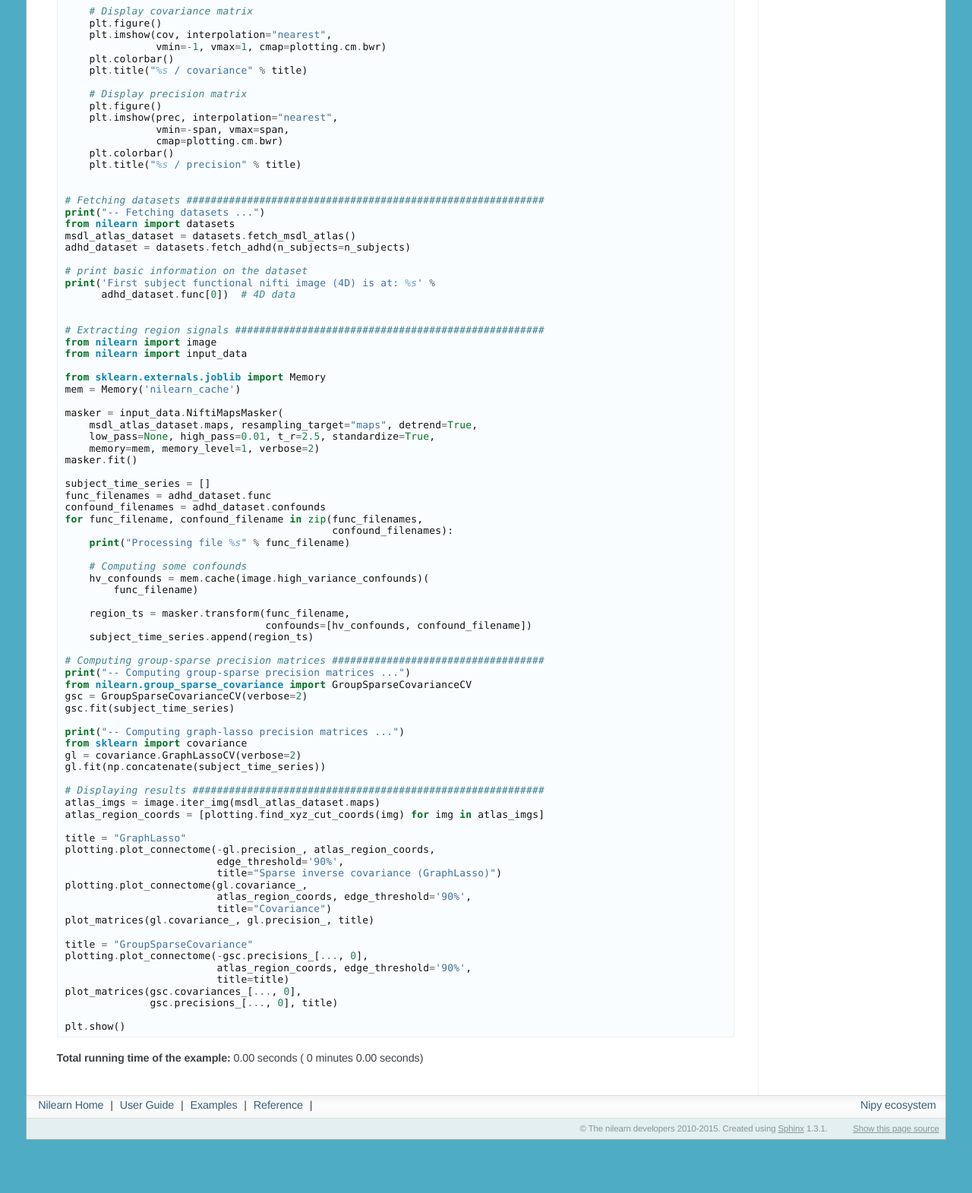
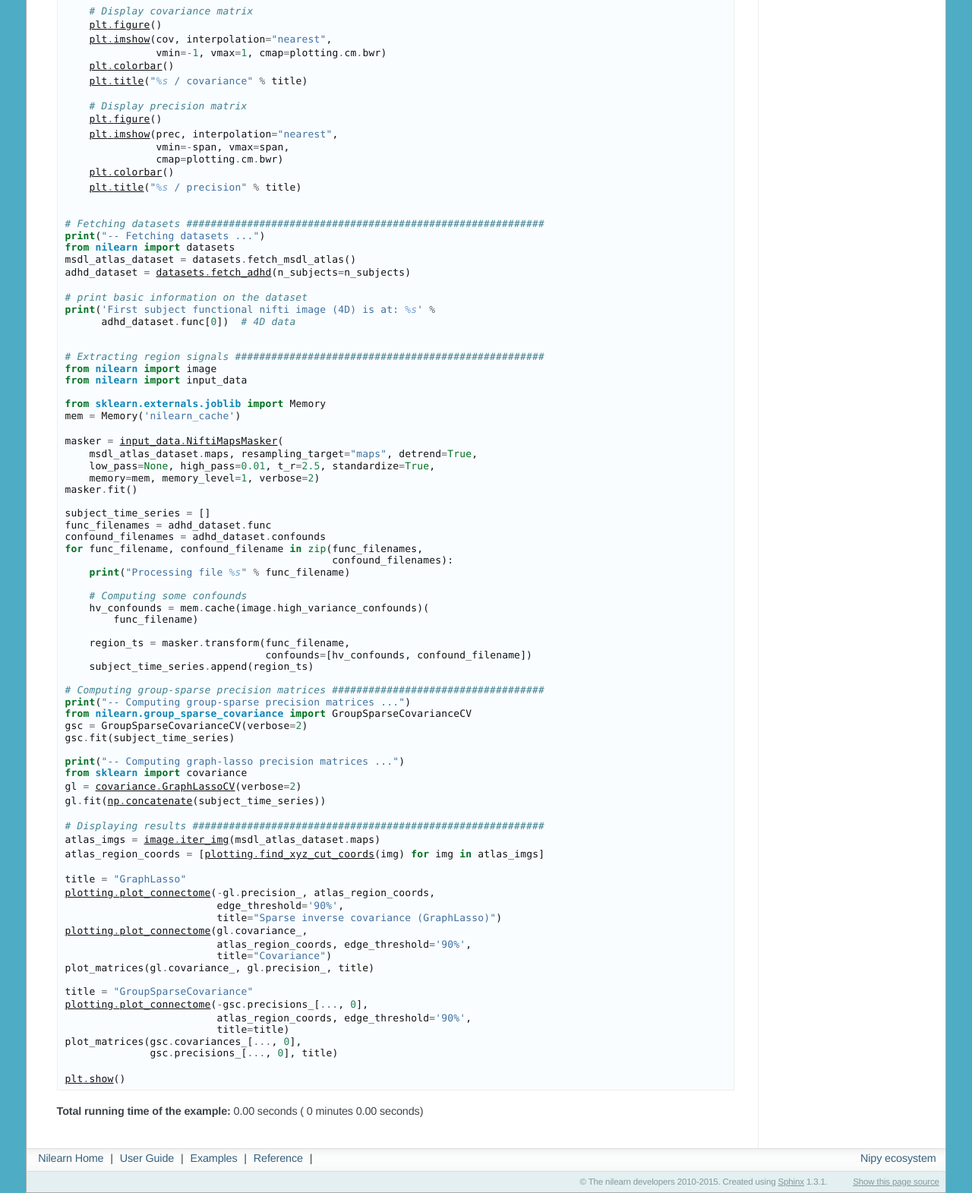
Before and after one commit to MartinPerez/MartinPerez.github.io, a plain HTML site: page auto_examples/connectivity/plot_multi_subject_connectome.html in a window 1280 px wide. Shown: the part 660-2231 px from the top of the page at 76% size. Before the commit the page ends 2161 px from the top, so only its background shows below. Drawn offline with Linux system fonts and the light colour scheme; a script that the page names is missing.

Commit message:
Make install

```diff
--- a/_static/nature.css
+++ b/_static/nature.css
@@ -1519,7 +1519,7 @@ ul#tabs li.active {
 
 ul#tab {
     list-style-type: none;
-    margin-bottom: 1em;
+    margin:0;
     padding: 0;
     background:#FF7F50;
     -moz-box-shadow: 8px 8px 0px 0px #355F7C;
--- a/auto_examples/connectivity/plot_multi_subject_connectome.html
+++ b/auto_examples/connectivity/plot_multi_subject_connectome.html
@@ -210,26 +210,26 @@ using the group sparse inverse covariance estimate.</p>
     <span class="n">span</span> <span class="o">=</span> <span class="nb">max</span><span class="p">(</span><span class="nb">abs</span><span class="p">(</span><span class="n">prec</span><span class="o">.</span><span class="n">min</span><span class="p">()),</span> <span class="nb">abs</span><span class="p">(</span><span class="n">prec</span><span class="o">.</span><span class="n">max</span><span class="p">()))</span>
 
     <span class="c"># Display covariance matrix</span>
-    <span class="n">plt</span><span class="o">.</span><span class="n">figure</span><span class="p">()</span>
-    <span class="n">plt</span><span class="o">.</span><span class="n">imshow</span><span class="p">(</span><span class="n">cov</span><span class="p">,</span> <span class="n">interpolation</span><span class="o">=</span><span class="s">&quot;nearest&quot;</span><span class="p">,</span>
+    <a href="http://matplotlib.org/api/figure_api.html#matplotlib.figure"><span class="n">plt</span><span class="o">.</span><span class="n">figure</span></a><span class="p">()</span>
+    <a href="http://matplotlib.org/api/pyplot_api.html#matplotlib.pyplot.imshow"><span class="n">plt</span><span class="o">.</span><span class="n">imshow</span></a><span class="p">(</span><span class="n">cov</span><span class="p">,</span> <span class="n">interpolation</span><span class="o">=</span><span class="s">&quot;nearest&quot;</span><span class="p">,</span>
                <span class="n">vmin</span><span class="o">=-</span><span class="mi">1</span><span class="p">,</span> <span class="n">vmax</span><span class="o">=</span><span class="mi">1</span><span class="p">,</span> <span class="n">cmap</span><span class="o">=</span><span class="n">plotting</span><span class="o">.</span><span class="n">cm</span><span class="o">.</span><span class="n">bwr</span><span class="p">)</span>
-    <span class="n">plt</span><span class="o">.</span><span class="n">colorbar</span><span class="p">()</span>
-    <span class="n">plt</span><span class="o">.</span><span class="n">title</span><span class="p">(</span><span class="s">&quot;</span><span class="si">%s</span><span class="s"> / covariance&quot;</span> <span class="o">%</span> <span class="n">title</span><span class="p">)</span>
+    <a href="http://matplotlib.org/api/colorbar_api.html#matplotlib.colorbar"><span class="n">plt</span><span class="o">.</span><span class="n">colorbar</span></a><span class="p">()</span>
+    <a href="http://matplotlib.org/api/pyplot_api.html#matplotlib.pyplot.title"><span class="n">plt</span><span class="o">.</span><span class="n">title</span></a><span class="p">(</span><span class="s">&quot;</span><span class="si">%s</span><span class="s"> / covariance&quot;</span> <span class="o">%</span> <span class="n">title</span><span class="p">)</span>
 
     <span class="c"># Display precision matrix</span>
-    <span class="n">plt</span><span class="o">.</span><span class="n">figure</span><span class="p">()</span>
-    <span class="n">plt</span><span class="o">.</span><span class="n">imshow</span><span class="p">(</span><span class="n">prec</span><span class="p">,</span> <span class="n">interpolation</span><span class="o">=</span><span class="s">&quot;nearest&quot;</span><span class="p">,</span>
+    <a href="http://matplotlib.org/api/figure_api.html#matplotlib.figure"><span class="n">plt</span><span class="o">.</span><span class="n">figure</span></a><span class="p">()</span>
+    <a href="http://matplotlib.org/api/pyplot_api.html#matplotlib.pyplot.imshow"><span class="n">plt</span><span class="o">.</span><span class="n">imshow</span></a><span class="p">(</span><span class="n">prec</span><span class="p">,</span> <span class="n">interpolation</span><span class="o">=</span><span class="s">&quot;nearest&quot;</span><span class="p">,</span>
                <span class="n">vmin</span><span class="o">=-</span><span class="n">span</span><span class="p">,</span> <span class="n">vmax</span><span class="o">=</span><span class="n">span</span><span class="p">,</span>
                <span class="n">cmap</span><span class="o">=</span><span class="n">plotting</span><span class="o">.</span><span class="n">cm</span><span class="o">.</span><span class="n">bwr</span><span class="p">)</span>
-    <span class="n">plt</span><span class="o">.</span><span class="n">colorbar</span><span class="p">()</span>
-    <span class="n">plt</span><span class="o">.</span><span class="n">title</span><span class="p">(</span><span class="s">&quot;</span><span class="si">%s</span><span class="s"> / precision&quot;</span> <span class="o">%</span> <span class="n">title</span><span class="p">)</span>
+    <a href="http://matplotlib.org/api/colorbar_api.html#matplotlib.colorbar"><span class="n">plt</span><span class="o">.</span><span class="n">colorbar</span></a><span class="p">()</span>
+    <a href="http://matplotlib.org/api/pyplot_api.html#matplotlib.pyplot.title"><span class="n">plt</span><span class="o">.</span><span class="n">title</span></a><span class="p">(</span><span class="s">&quot;</span><span class="si">%s</span><span class="s"> / precision&quot;</span> <span class="o">%</span> <span class="n">title</span><span class="p">)</span>
 
 
 <span class="c"># Fetching datasets ###########################################################</span>
 <span class="k">print</span><span class="p">(</span><span class="s">&quot;-- Fetching datasets ...&quot;</span><span class="p">)</span>
 <span class="kn">from</span> <span class="nn">nilearn</span> <span class="kn">import</span> <span class="n">datasets</span>
 <span class="n">msdl_atlas_dataset</span> <span class="o">=</span> <span class="n">datasets</span><span class="o">.</span><span class="n">fetch_msdl_atlas</span><span class="p">()</span>
-<span class="n">adhd_dataset</span> <span class="o">=</span> <span class="n">datasets</span><span class="o">.</span><span class="n">fetch_adhd</span><span class="p">(</span><span class="n">n_subjects</span><span class="o">=</span><span class="n">n_subjects</span><span class="p">)</span>
+<span class="n">adhd_dataset</span> <span class="o">=</span> <a href="../../modules/generated/nilearn.datasets.fetch_adhd.html#nilearn.datasets.fetch_adhd"><span class="n">datasets</span><span class="o">.</span><span class="n">fetch_adhd</span></a><span class="p">(</span><span class="n">n_subjects</span><span class="o">=</span><span class="n">n_subjects</span><span class="p">)</span>
 
 <span class="c"># print basic information on the dataset</span>
 <span class="k">print</span><span class="p">(</span><span class="s">&#39;First subject functional nifti image (4D) is at: </span><span class="si">%s</span><span class="s">&#39;</span> <span class="o">%</span>
@@ -243,7 +243,7 @@ using the group sparse inverse covariance estimate.</p>
 <span class="kn">from</span> <span class="nn">sklearn.externals.joblib</span> <span class="kn">import</span> <span class="n">Memory</span>
 <span class="n">mem</span> <span class="o">=</span> <span class="n">Memory</span><span class="p">(</span><span class="s">&#39;nilearn_cache&#39;</span><span class="p">)</span>
 
-<span class="n">masker</span> <span class="o">=</span> <span class="n">input_data</span><span class="o">.</span><span class="n">NiftiMapsMasker</span><span class="p">(</span>
+<span class="n">masker</span> <span class="o">=</span> <a href="../../modules/generated/nilearn.input_data.NiftiMapsMasker.html#nilearn.input_data.NiftiMapsMasker"><span class="n">input_data</span><span class="o">.</span><span class="n">NiftiMapsMasker</span></a><span class="p">(</span>
     <span class="n">msdl_atlas_dataset</span><span class="o">.</span><span class="n">maps</span><span class="p">,</span> <span class="n">resampling_target</span><span class="o">=</span><span class="s">&quot;maps&quot;</span><span class="p">,</span> <span class="n">detrend</span><span class="o">=</span><span class="bp">True</span><span class="p">,</span>
     <span class="n">low_pass</span><span class="o">=</span><span class="bp">None</span><span class="p">,</span> <span class="n">high_pass</span><span class="o">=</span><span class="mf">0.01</span><span class="p">,</span> <span class="n">t_r</span><span class="o">=</span><span class="mf">2.5</span><span class="p">,</span> <span class="n">standardize</span><span class="o">=</span><span class="bp">True</span><span class="p">,</span>
     <span class="n">memory</span><span class="o">=</span><span class="n">mem</span><span class="p">,</span> <span class="n">memory_level</span><span class="o">=</span><span class="mi">1</span><span class="p">,</span> <span class="n">verbose</span><span class="o">=</span><span class="mi">2</span><span class="p">)</span>
@@ -272,30 +272,30 @@ using the group sparse inverse covariance estimate.</p>
 
 <span class="k">print</span><span class="p">(</span><span class="s">&quot;-- Computing graph-lasso precision matrices ...&quot;</span><span class="p">)</span>
 <span class="kn">from</span> <span class="nn">sklearn</span> <span class="kn">import</span> <span class="n">covariance</span>
-<span class="n">gl</span> <span class="o">=</span> <span class="n">covariance</span><span class="o">.</span><span class="n">GraphLassoCV</span><span class="p">(</span><span class="n">verbose</span><span class="o">=</span><span class="mi">2</span><span class="p">)</span>
-<span class="n">gl</span><span class="o">.</span><span class="n">fit</span><span class="p">(</span><span class="n">np</span><span class="o">.</span><span class="n">concatenate</span><span class="p">(</span><span class="n">subject_time_series</span><span class="p">))</span>
+<span class="n">gl</span> <span class="o">=</span> <a href="http://scikit-learn.org/stable/modules/generated/sklearn.covariance.GraphLassoCV.html#sklearn.covariance.GraphLassoCV"><span class="n">covariance</span><span class="o">.</span><span class="n">GraphLassoCV</span></a><span class="p">(</span><span class="n">verbose</span><span class="o">=</span><span class="mi">2</span><span class="p">)</span>
+<span class="n">gl</span><span class="o">.</span><span class="n">fit</span><span class="p">(</span><a href="http://docs.scipy.org/doc/numpy-1.6.0/reference/generated/numpy.concatenate.html#numpy.concatenate"><span class="n">np</span><span class="o">.</span><span class="n">concatenate</span></a><span class="p">(</span><span class="n">subject_time_series</span><span class="p">))</span>
 
 <span class="c"># Displaying results ##########################################################</span>
-<span class="n">atlas_imgs</span> <span class="o">=</span> <span class="n">image</span><span class="o">.</span><span class="n">iter_img</span><span class="p">(</span><span class="n">msdl_atlas_dataset</span><span class="o">.</span><span class="n">maps</span><span class="p">)</span>
-<span class="n">atlas_region_coords</span> <span class="o">=</span> <span class="p">[</span><span class="n">plotting</span><span class="o">.</span><span class="n">find_xyz_cut_coords</span><span class="p">(</span><span class="n">img</span><span class="p">)</span> <span class="k">for</span> <span class="n">img</span> <span class="ow">in</span> <span class="n">atlas_imgs</span><span class="p">]</span>
+<span class="n">atlas_imgs</span> <span class="o">=</span> <a href="../../modules/generated/nilearn.image.iter_img.html#nilearn.image.iter_img"><span class="n">image</span><span class="o">.</span><span class="n">iter_img</span></a><span class="p">(</span><span class="n">msdl_atlas_dataset</span><span class="o">.</span><span class="n">maps</span><span class="p">)</span>
+<span class="n">atlas_region_coords</span> <span class="o">=</span> <span class="p">[</span><a href="../../modules/generated/nilearn.plotting.find_xyz_cut_coords.html#nilearn.plotting.find_xyz_cut_coords"><span class="n">plotting</span><span class="o">.</span><span class="n">find_xyz_cut_coords</span></a><span class="p">(</span><span class="n">img</span><span class="p">)</span> <span class="k">for</span> <span class="n">img</span> <span class="ow">in</span> <span class="n">atlas_imgs</span><span class="p">]</span>
 
 <span class="n">title</span> <span class="o">=</span> <span class="s">&quot;GraphLasso&quot;</span>
-<span class="n">plotting</span><span class="o">.</span><span class="n">plot_connectome</span><span class="p">(</span><span class="o">-</span><span class="n">gl</span><span class="o">.</span><span class="n">precision_</span><span class="p">,</span> <span class="n">atlas_region_coords</span><span class="p">,</span>
+<a href="../../modules/generated/nilearn.plotting.plot_connectome.html#nilearn.plotting.plot_connectome"><span class="n">plotting</span><span class="o">.</span><span class="n">plot_connectome</span></a><span class="p">(</span><span class="o">-</span><span class="n">gl</span><span class="o">.</span><span class="n">precision_</span><span class="p">,</span> <span class="n">atlas_region_coords</span><span class="p">,</span>
                          <span class="n">edge_threshold</span><span class="o">=</span><span class="s">&#39;90%&#39;</span><span class="p">,</span>
                          <span class="n">title</span><span class="o">=</span><span class="s">&quot;Sparse inverse covariance (GraphLasso)&quot;</span><span class="p">)</span>
-<span class="n">plotting</span><span class="o">.</span><span class="n">plot_connectome</span><span class="p">(</span><span class="n">gl</span><span class="o">.</span><span class="n">covariance_</span><span class="p">,</span>
+<a href="../../modules/generated/nilearn.plotting.plot_connectome.html#nilearn.plotting.plot_connectome"><span class="n">plotting</span><span class="o">.</span><span class="n">plot_connectome</span></a><span class="p">(</span><span class="n">gl</span><span class="o">.</span><span class="n">covariance_</span><span class="p">,</span>
                          <span class="n">atlas_region_coords</span><span class="p">,</span> <span class="n">edge_threshold</span><span class="o">=</span><span class="s">&#39;90%&#39;</span><span class="p">,</span>
                          <span class="n">title</span><span class="o">=</span><span class="s">&quot;Covariance&quot;</span><span class="p">)</span>
 <span class="n">plot_matrices</span><span class="p">(</span><span class="n">gl</span><span class="o">.</span><span class="n">covariance_</span><span class="p">,</span> <span class="n">gl</span><span class="o">.</span><span class="n">precision_</span><span class="p">,</span> <span class="n">title</span><span class="p">)</span>
 
 <span class="n">title</span> <span class="o">=</span> <span class="s">&quot;GroupSparseCovariance&quot;</span>
-<span class="n">plotting</span><span class="o">.</span><span class="n">plot_connectome</span><span class="p">(</span><span class="o">-</span><span class="n">gsc</span><span class="o">.</span><span class="n">precisions_</span><span class="p">[</span><span class="o">...</span><span class="p">,</span> <span class="mi">0</span><span class="p">],</span>
+<a href="../../modules/generated/nilearn.plotting.plot_connectome.html#nilearn.plotting.plot_connectome"><span class="n">plotting</span><span class="o">.</span><span class="n">plot_connectome</span></a><span class="p">(</span><span class="o">-</span><span class="n">gsc</span><span class="o">.</span><span class="n">precisions_</span><span class="p">[</span><span class="o">...</span><span class="p">,</span> <span class="mi">0</span><span class="p">],</span>
                          <span class="n">atlas_region_coords</span><span class="p">,</span> <span class="n">edge_threshold</span><span class="o">=</span><span class="s">&#39;90%&#39;</span><span class="p">,</span>
                          <span class="n">title</span><span class="o">=</span><span class="n">title</span><span class="p">)</span>
 <span class="n">plot_matrices</span><span class="p">(</span><span class="n">gsc</span><span class="o">.</span><span class="n">covariances_</span><span class="p">[</span><span class="o">...</span><span class="p">,</span> <span class="mi">0</span><span class="p">],</span>
               <span class="n">gsc</span><span class="o">.</span><span class="n">precisions_</span><span class="p">[</span><span class="o">...</span><span class="p">,</span> <span class="mi">0</span><span class="p">],</span> <span class="n">title</span><span class="p">)</span>
 
-<span class="n">plt</span><span class="o">.</span><span class="n">show</span><span class="p">()</span>
+<a href="http://matplotlib.org/api/pyplot_api.html#matplotlib.pyplot.show"><span class="n">plt</span><span class="o">.</span><span class="n">show</span></a><span class="p">()</span>
 </pre></div>
 </div>
 <p><strong>Total running time of the example:</strong>  0.00 seconds
```
Also changed, not shown: auto_examples/index.html (+29 -0 lines), _images/plot_inverse_covariance_connectome.png (added), _images/plot_multi_subject_connectome.png (added), _images/plot_rest_clustering.png (added), _images/plot_simulated_connectome.png (added), _sources/auto_examples/index.txt, searchindex.js.
